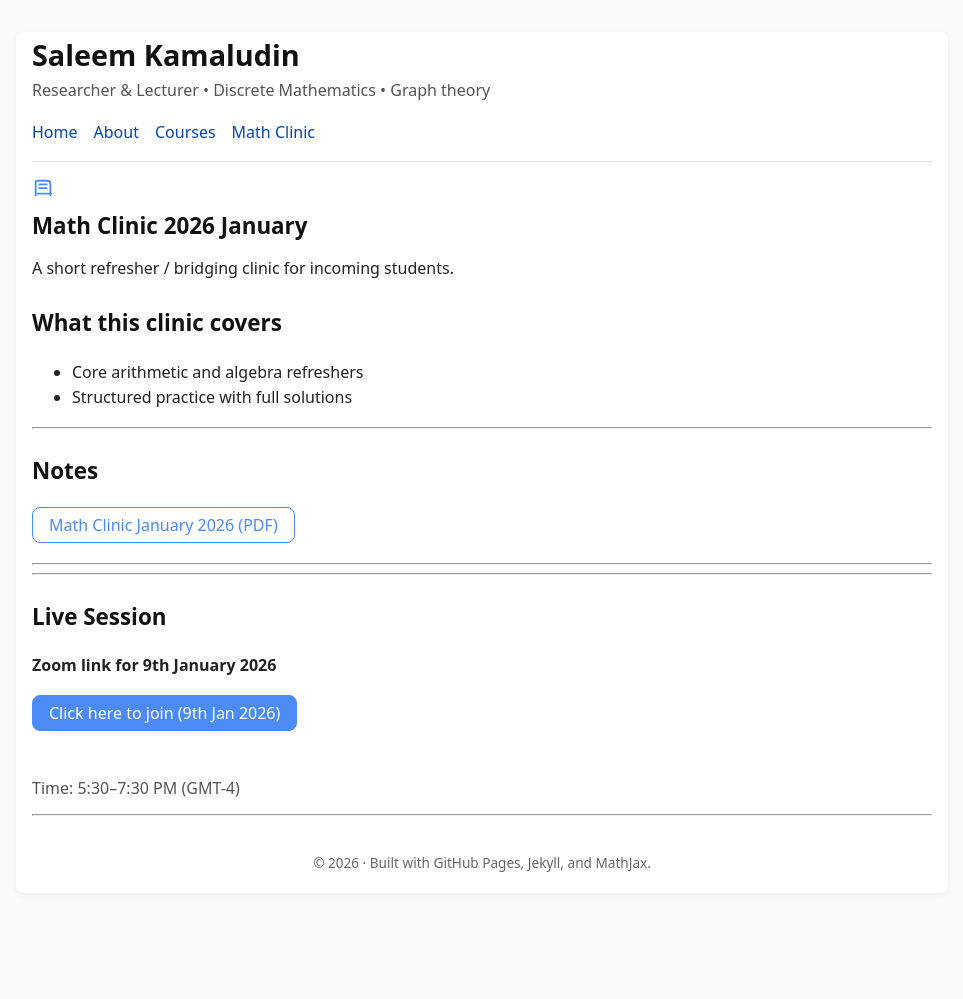
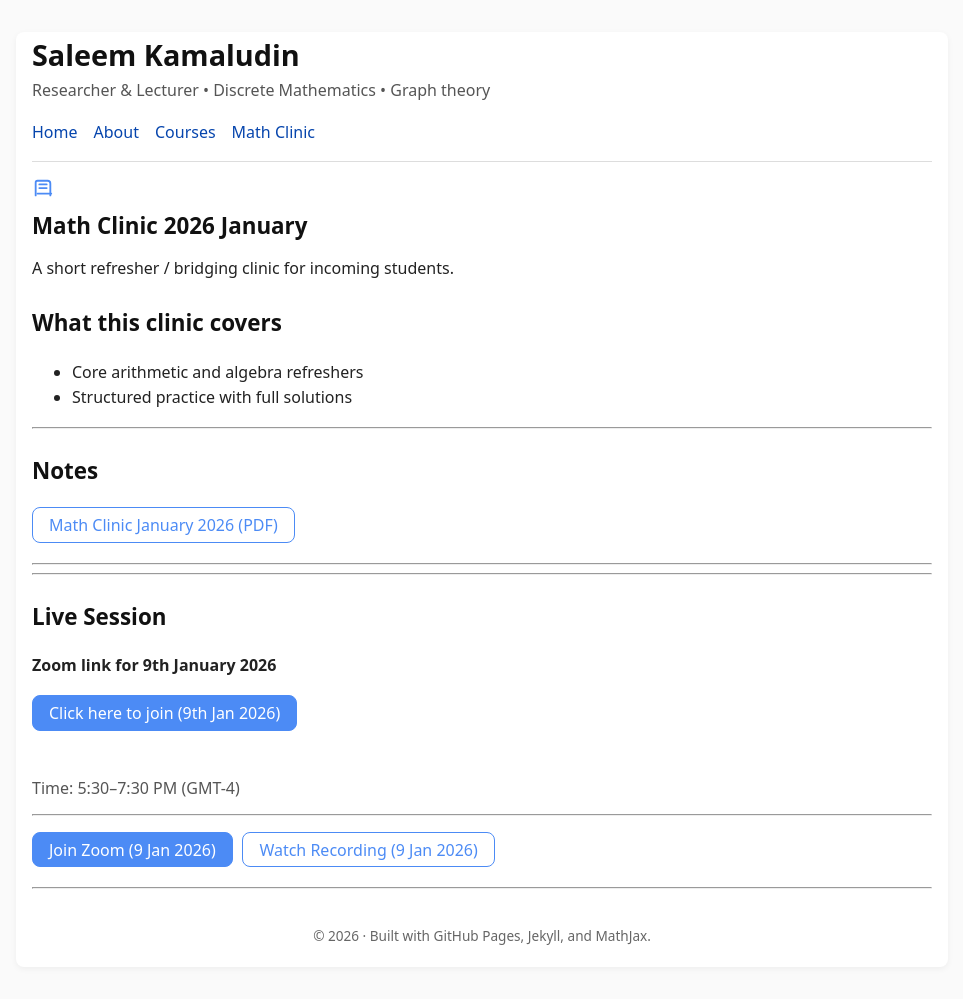
Before and after one commit to SaleemKamaludin/SaleemKamaludin.github.io, a Jekyll site: the page built from courses/math-clinic-2026/index.md, in a window 1280 px wide. Shown: the whole page, without its empty margins (158-1121 px from the left). Built offline with Jekyll 4.4.1, drawn with Linux system fonts in a browser that asks for light colours; before the commit the page ends 925 px from its top, so only the background shows below that.

Commit message:
Update index.md

```diff
--- a/courses/math-clinic-2026/index.md
+++ b/courses/math-clinic-2026/index.md
@@ -85,3 +85,22 @@ permalink: /courses/math-clinic-2026/
   </a>
 </div>
 <p><br><span style="color:#555;">Time: 5:30–7:30 PM (GMT-4)</span></p>
+
+
+
+---
+
+
+<div class="session-buttons">
+  <a class="btn btn-primary"
+     href="PASTE_LIVE_ZOOM_LINK_HERE"
+     target="_blank" rel="noopener noreferrer">
+    Join Zoom (9 Jan 2026)
+  </a>
+
+  <a class="btn"
+     href="PASTE_ZOOM_RECORDING_LINK_HERE"
+     target="_blank" rel="noopener noreferrer">
+    Watch Recording (9 Jan 2026)
+  </a>
+</div>
```
